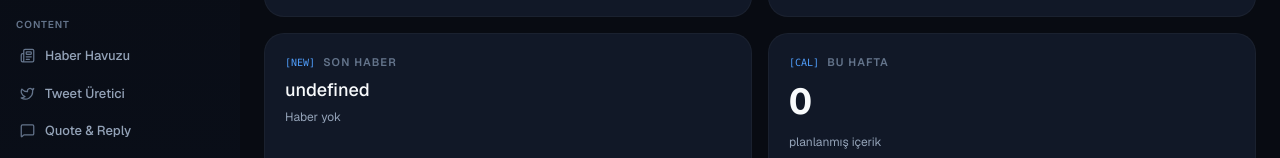
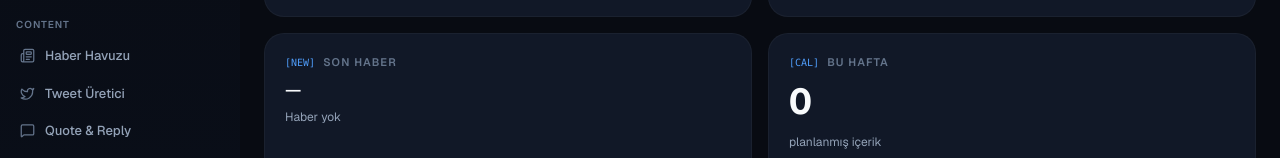
Before and after one commit to grafikcemm/grafikcem-news-ai, a Next.js app: page /dashboard in a window 1280 px wide. Shown: the part 434-592 px from the top of the page. Built offline with nearby package versions, Linux system fonts and the light colour scheme; no server answers; the database is empty.

Commit message:
fix: dashboard latest news title undefined check

```diff
--- a/src/app/(dashboard)/dashboard/page.tsx
+++ b/src/app/(dashboard)/dashboard/page.tsx
@@ -142,7 +142,7 @@
         <MetricCard
           tag="NEW"
           title="SON HABER"
-          value={stats.latestNews?.title.slice(0, 60) + (stats.latestNews?.title.length! > 60 ? "..." : "") || "—"}
+          value={stats.latestNews?.title ? (stats.latestNews.title.slice(0, 60) + (stats.latestNews.title.length > 60 ? "..." : "")) : "—"}
           valueClass="text-lg leading-relaxed font-medium"
           subValue={stats.latestNews ? `${stats.latestNews.source} · ${stats.latestNews.time}` : "Haber yok"}
           link="/news-pool"
```
